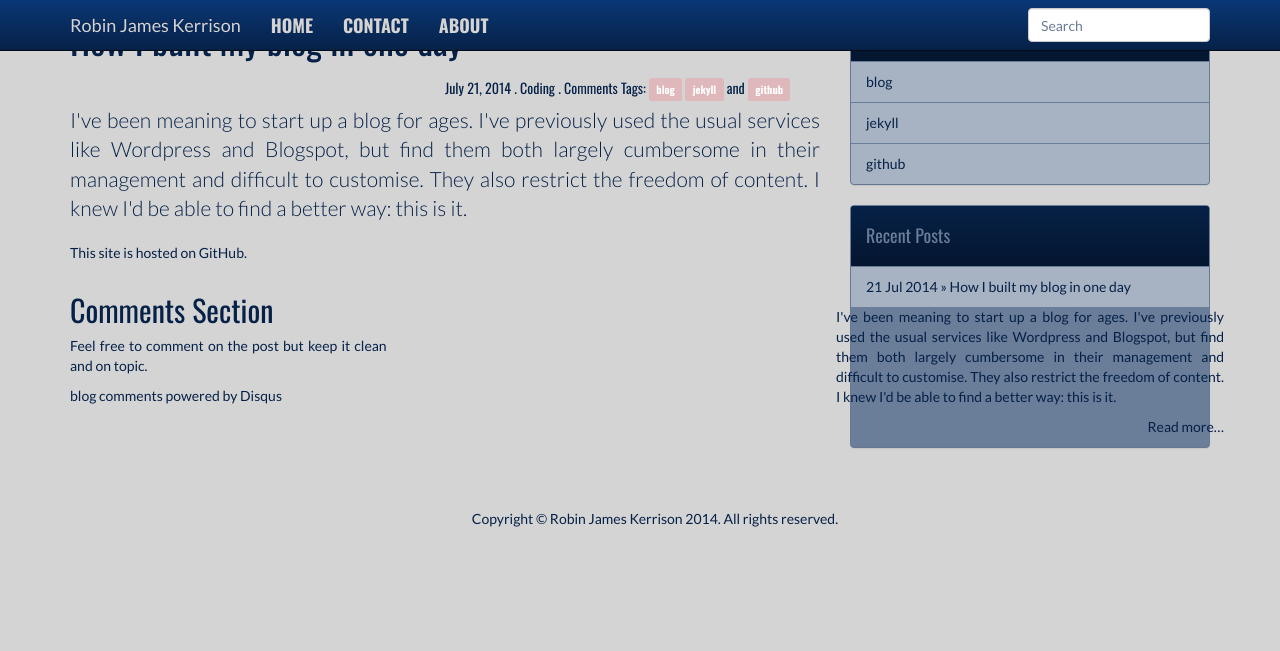
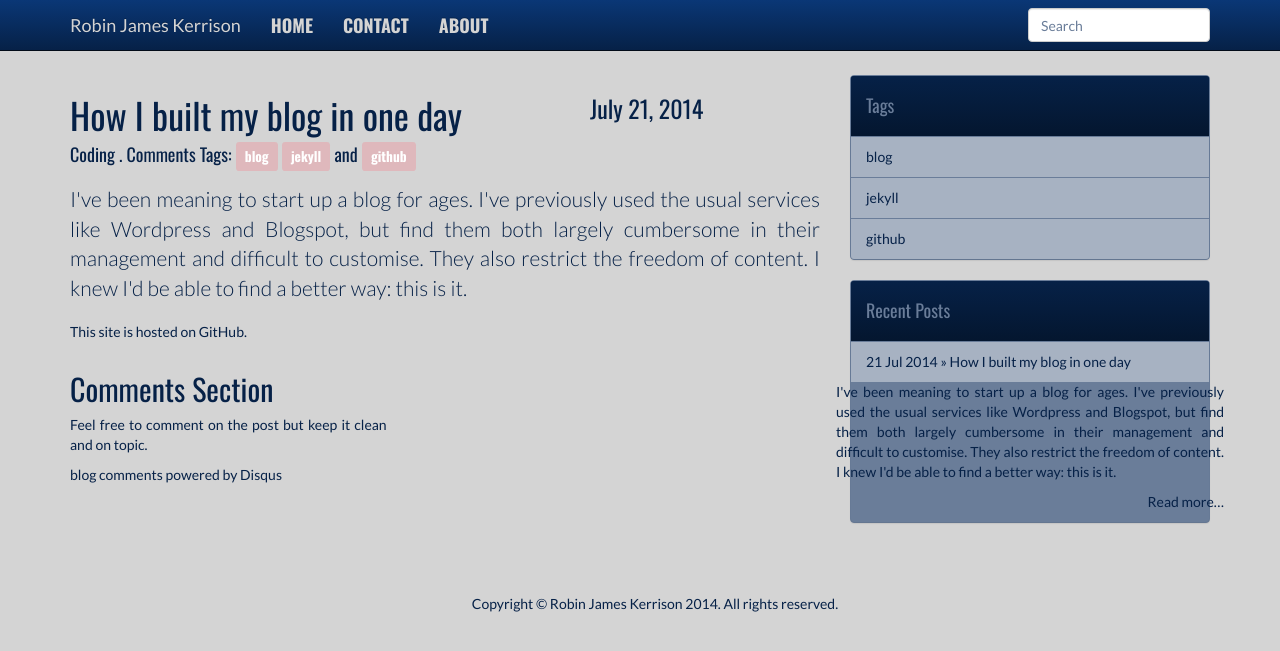
Before and after one commit to rjkerrison/2014-blog, a Jekyll site: the page built from _posts/2014-07-21-my-new-blog.markdown, in a window 1280 px wide. Shown: the top 651 px of the page. Built offline with Jekyll 4.4.1, drawn with Linux system fonts in a browser that asks for light colours; nearby versions of some CDN libraries; library files that are not in the unit come from our copies; Markdown is read by kramdown in place of the engine named in the settings; comment, search, counter and statistics services are not loaded.

Commit message:
Fixing Broken Urls, Broken post_header stuff

```diff
--- a/_config.yml
+++ b/_config.yml
@@ -1,4 +1,4 @@
 markdown: rdiscount
 highlighter: pygments
 permalink: pretty
-url: rjkerrison.co.uk
+url: http://rjkerrison.co.uk
--- a/_includes/post_header.html
+++ b/_includes/post_header.html
@@ -1,19 +1,33 @@
 <div class="row">
-	<div class="col-md-9">
+	<div class="col-md-8">
 		<p><h1>{{ page.title }}</h1></p>
+		<h4>
+		{{ page.category }} . <a href="{{ site.url }}{{ page.url }}#disqus_thread" data-disqus-identifier="{{ page.url }}">Comments</a>
+			Tags: {% for tag in page.tags %}
+				{% if forloop.last == true %}
+				{% if forloop.first == false %}
+					and
+				{% endif %}
+				{% endif %}
+				<a class="btn label label-info" href="{{ site.url }}/tags/{{ tag }}" title="View posts tagged with &quot;{{ tag }}&quot;">{{ tag }}</a>
+			{% endfor %}
+		</h4>
+	</div>
+	<div class="col-md-4">
+	<h3>{{ page.date | date: "%B %e, %Y" }}</h3>
 	</div>
 </div>
 <div class="row">
-	<h5>{{ page.date | date: "%B %e, %Y" }} . {{ page.category }} . <a href="{{ site.url }}{{ page.url }}#disqus_thread" data-disqus-identifier="{{ page.url }}">Comments</a>
-		Tags: {% for tag in page.tags %}
-			{% if forloop.last == true %}
-			{% if forloop.first == false %}
-				and
-			{% endif %}
-			{% endif %}
-			<a class="btn label label-info" href="{{ site.url }}/tags/{{ tag }}" title="View posts tagged with &quot;{{ tag }}&quot;">{{ tag }}</a>
-		{% endfor %}
 	<div class="col-md-6">
-		<p class="pull-right">{% if page.previous.url %} <a href="{{page.previous.url}}" title="Previous Post: {{page.previous.title}}"><i class="icon-chevron-left"></i></a> 	{% endif %}   {% if page.next.url %} 	<a href="{{page.next.url}}" title="Next Post: {{page.next.title}}"><i class="icon-chevron-right"></i></a> 	{% endif %} </p>
+		<p class="pull-right">
+		{% if page.previous.url %}
+		<a href="{{page.previous.url}}" title="Previous Post: {{page.previous.title}}">
+		<span class="glyphicon glyphicon-chevron-left"></i></a>
+		{% endif %}
+		{% if page.next.url %}
+		<a href="{{page.next.url}}" title="Next Post: {{page.next.title}}">
+		<span class="glyphicon glyphicon-chevron-right"></span></a>
+		{% endif %}
+		</p>
 	</div>
 </div>
```
